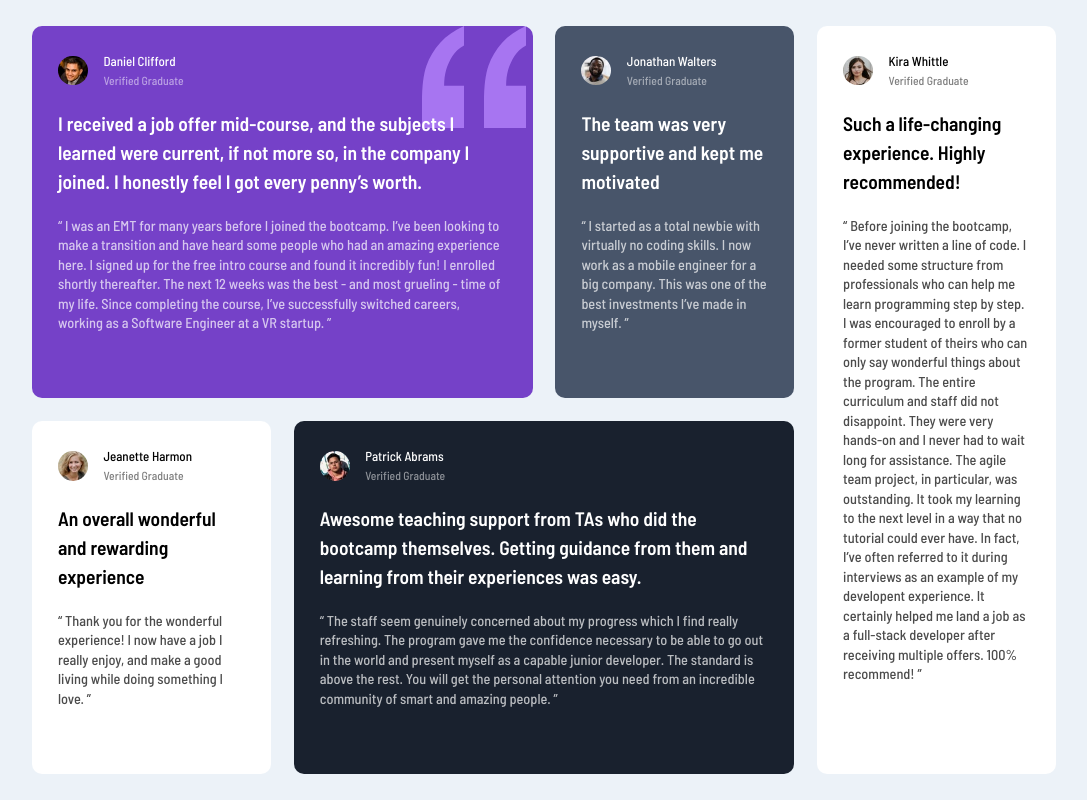
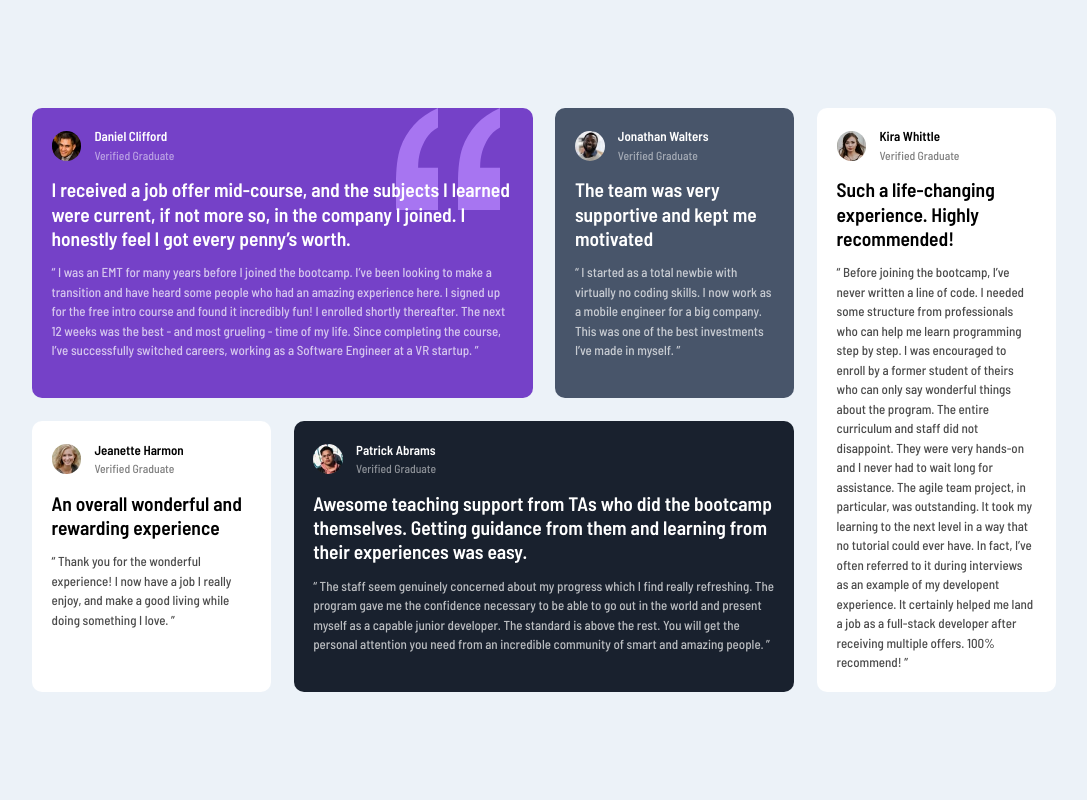
Before and after one commit to ManojvBhandare/FrontendMentor-Testimonial_grid, a website: page index.html in a window 1280 px wide. Shown: the whole page, without its empty margins (96-1183 px from the left). Drawn offline with Linux system fonts and the light colour scheme.

Commit message:
fixed spacing ,font sizes

```diff
--- a/index.html
+++ b/index.html
@@ -26,7 +26,7 @@
 
 <body>
   <main class="testimonial-grid">
-    <article class="testimonial bg-violet text-white with-svg">
+    <div class="testimonial bg-violet text-white with-svg">
       <div class="identity">
         <img src="./images/image-daniel.jpg" alt="">
         <div class="id">
@@ -46,9 +46,9 @@
         The next 12 weeks was the best - and most grueling - time of my life. Since completing
         the course, I’ve successfully switched careers, working as a Software Engineer at a VR startup. ”
       </div>
-    </article>
+    </div>
 
-    <article class="testimonial bg-g-blue text-white">
+    <div class="testimonial bg-g-blue text-white">
       <div class="identity">
         <img src="./images/image-jonathan.jpg" alt="img">
         <div class="id">
@@ -63,9 +63,9 @@
         “ I started as a total newbie with virtually no coding skills. I now work as a mobile engineer
         for a big company. This was one of the best investments I’ve made in myself. ”
       </div>
-    </article>
+    </div>
 
-    <article class="testimonial bg-white">
+    <div class="testimonial bg-white">
       <div class="identity">
         <img src="./images/image-jeanette.jpg" alt="img">
         <div class="id">
@@ -80,9 +80,9 @@
         “ Thank you for the wonderful experience! I now have a job I really enjoy, and make a good living
         while doing something I love. ”
       </div>
-    </article>
+    </div>
 
-    <article class="testimonial bg-b-blue text-white">
+    <div class="testimonial bg-b-blue text-white">
       <div class="identity">
         <img src="./images/image-patrick.jpg" alt="img">
         <div class="id">
@@ -100,9 +100,9 @@
         junior developer. The standard is above the rest. You will get the personal attention you need from
         an incredible community of smart and amazing people. ”
       </div>
-    </article>
+    </div>
 
-    <article class="testimonial bg-white">
+    <div class="testimonial bg-white">
       <div class="identity">
         <img src="./images/image-kira.jpg" alt="img">
         <div class="id">
@@ -123,7 +123,7 @@
         experience. It certainly helped me land a job as a full-stack developer after receiving multiple offers.
         100% recommend! ”
       </div>
-    </article>
+    </div>
 
   </main>
 
--- a/scss/card.scss
+++ b/scss/card.scss
@@ -3,18 +3,13 @@
 
 
 .testimonial-grid{
-    width: clamp(375px, 80%, 1440px);
+    width: clamp(375px, 80%, 1110px);
     display: grid;
     align-items: center;
-    justify-content: center;
-    gap: 1.75rem;
-    margin: 2rem 0;
-    grid-template-areas:
-    "a"
-    "b"
-    "c"
-    "d"
-    "e";
+    justify-items: center;
+
+    gap: 1.75em;
+    margin: 2em 0;
     & :nth-child(1) {
       grid-area: a;
     }
@@ -31,8 +26,8 @@
       grid-area: e;
     }
 
-    @include lg{
-        .testimonial{
+    @include lg {
+      .card {
         width: auto;
       }
       grid-template-columns: repeat(4, 1fr);
@@ -40,27 +35,31 @@
         "a a b e"
         "c d d e";
     }
-
   }
 
+
+
 .testimonial{
+    border-radius: 10px;
   display: flex;
   flex-direction: column;
-    padding: 2em;
+  gap: 1em;
+  padding: 1.5em;
   position: relative;
-    width: max(375px);
+  width: max(327px, 80%);
   height: 100%;
-    border-radius: 10px;
-    gap: 1.5rem;
 
     @include lg {
         width: 100%;
     }
 
    .identity{
+    align-items: center;
+    font-size: 1rem;
+    font-weight: 600;
+    z-index: 3;
     display: flex;
-    align-items: center;
-    gap: 1.2em;
+    gap: 1em;
 
 
     img{
@@ -77,6 +76,7 @@
    }
 
    .comment{
+    line-height: 1.25em;
     font-weight: v.$fw-6;
     font-size: 1.5rem;
 
@@ -84,8 +84,8 @@
 
 .quote{
     opacity: 70%;
-    line-height: 1.5rem;
-    font-size: 1.1rem;
+
+    font-size: 1rem;
 }
 
 }
@@ -95,6 +95,6 @@
  background-repeat: no-repeat;
  background-position: 19em top;
  @include lg{
-    background-position: 30rem top;
+    background-position: 28rem top;
  }
 }
--- a/scss/styles.scss
+++ b/scss/styles.scss
@@ -12,6 +12,9 @@ body {
     background-color: hsl(210, 46%, 95%);
     display: flex;
     justify-content: center;
+    align-items: center;
+    min-height: 100vh;
+
   }
 
   html {
```
Also changed, not shown: css/style.css, 1 other file. Lines whose indentation alone changed are shown as unchanged.
